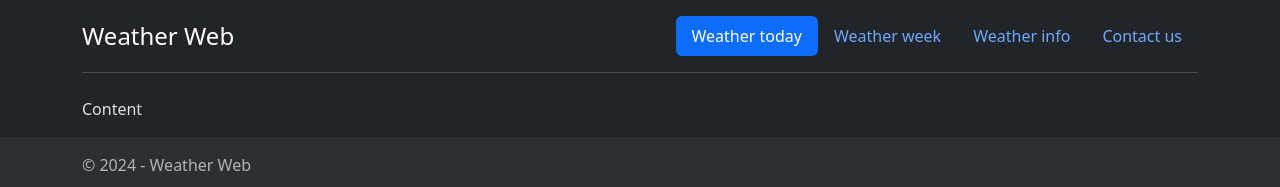
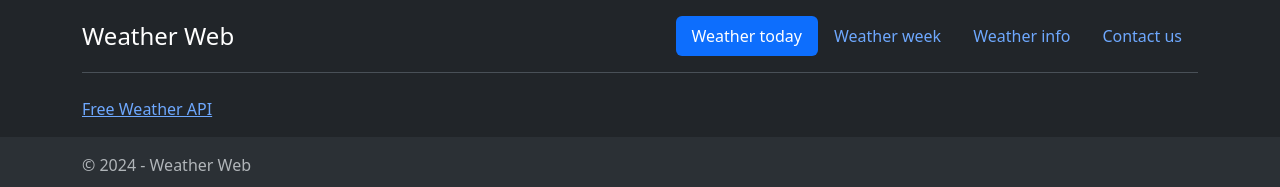
Before and after one commit to IacopoC/weather-web, a Vue app: page / in a window 1280 px wide. Shown: the top 187 px of the page. Built offline with nearby package versions, Linux system fonts and the light colour scheme.

Commit message:
aggiunto link api.

```diff
--- a/src/App.vue
+++ b/src/App.vue
@@ -7,7 +7,7 @@ import Footer from './components/Footer.vue';
   <main class="flex-shrink-0">
   <div class="container">
     <Header title="Weather Web"></Header>
-    <p>Content</p>
+    <p><a href="https://open-meteo.com/">Free Weather API</a></p>
   </div>
   </main>
   <Footer></Footer>
```
